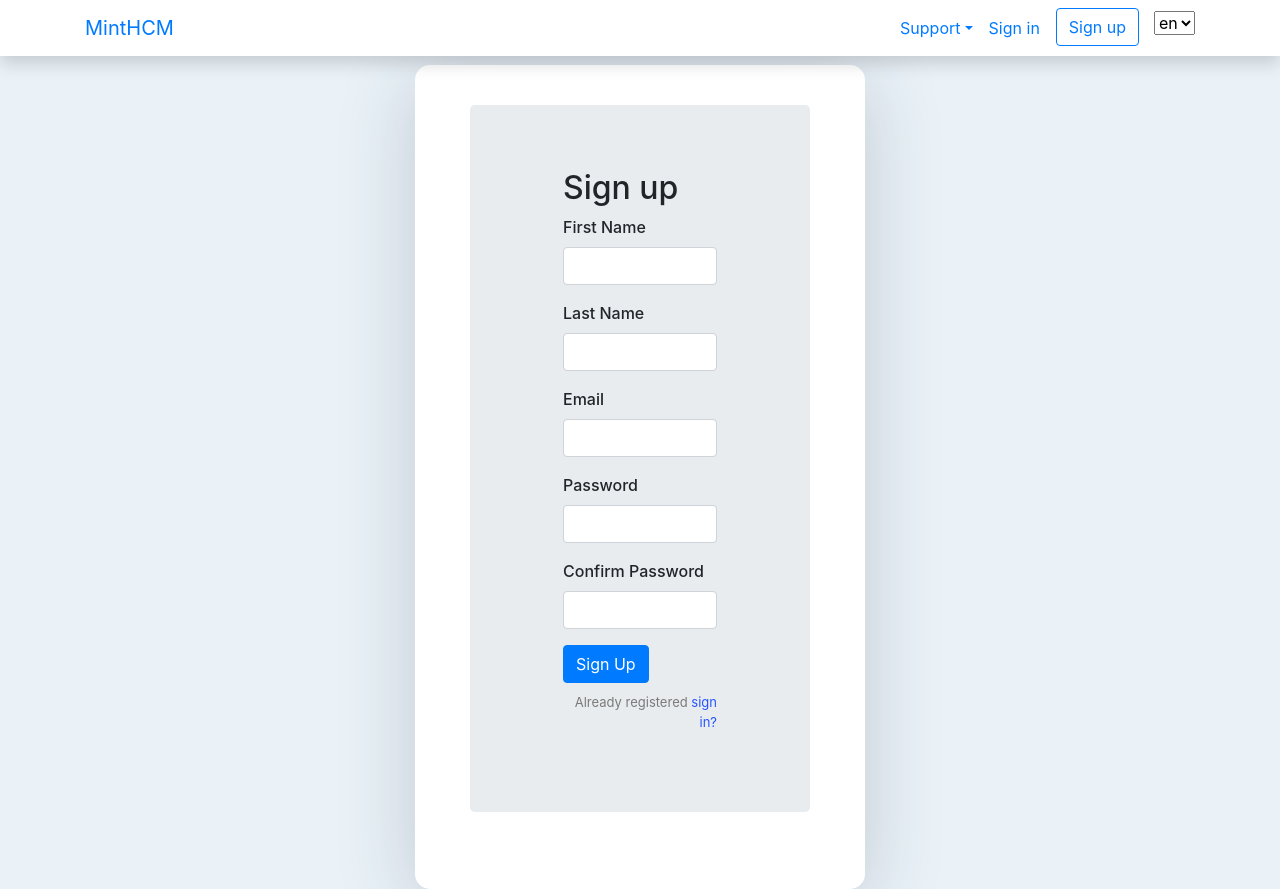
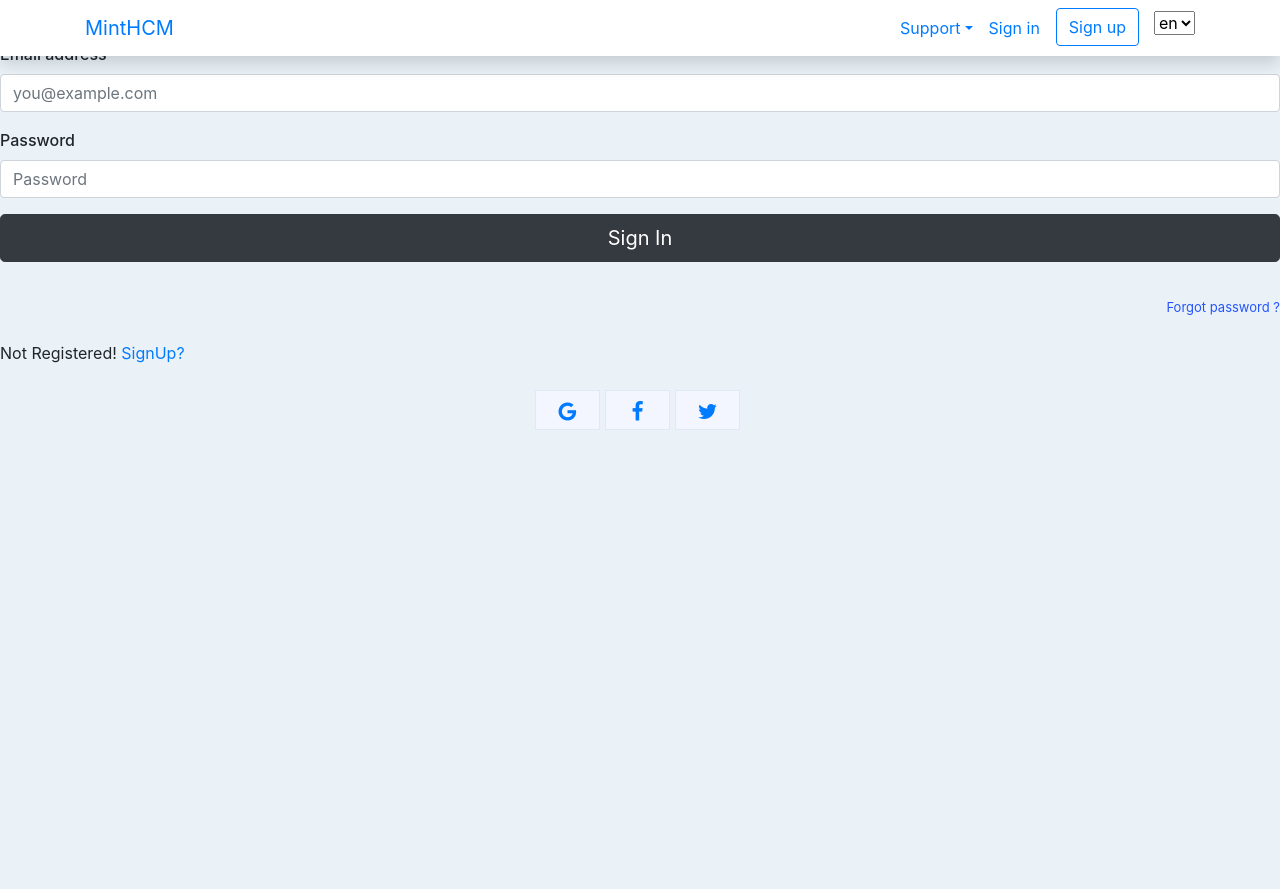
Before and after one commit to MintHcmDemo/frontend-vue-project, a Vue app: page / in a window 1280 px wide. After the commit the page ends 800 px from the top, so only its background shows below. Built offline with nearby package versions, Linux system fonts and the light colour scheme; what vue-resource, vue-session would draw is missing.

Commit message:
Update Signup.vue

```diff
--- a/src/components/Signup.vue
+++ b/src/components/Signup.vue
@@ -1,74 +1,55 @@
 <template>
-    <div class="vertical-center" style="margin-top:6%">
-         <div class="inner-block">
-            <div class="jumbotron ">
-                <div class="container ">
-                    <div class="row">
-                        <div class="col-sm-8 offset-sm-2">
-                            <div>
-                                <h2>{{$t('signup-msg')}}</h2>
+    <div class="vue-tempalte">
         <form @submit.prevent="handleSubmit">
+            <h3>Sign In</h3>
+
             <div class="form-group">
-                                        <label for="firstName">{{$t('first-name')}}</label>
-                                        <input type="text" v-model="user.firstName" id="firstName" name="firstName" class="form-control" :class="{ 'is-invalid': submitted && $v.user.firstName.$error }" />
-                                        <div v-if="submitted && !$v.user.firstName.required" class="invalid-feedback">First Name is required</div>
-                                    </div>
-                                    <div class="form-group">
-                                        <label for="lastName">{{$t('last-name')}}</label>
-                                        <input type="text" v-model="user.lastName" id="lastName" name="lastName" class="form-control" :class="{ 'is-invalid': submitted && $v.user.lastName.$error }" />
-                                        <div v-if="submitted && !$v.user.lastName.required" class="invalid-feedback">Last Name is required</div>
-                                    </div>
-                                    <div class="form-group">
-                                        <label for="email">{{$t('email')}}</label>
-                                        <input type="email" v-model="user.email" id="email" name="email" class="form-control" :class="{ 'is-invalid': submitted && $v.user.email.$error }" />
+                <label>Email address</label>
+                <input type="email" v-model="user.email" id="email" name="email" class="form-control" :class="{ 'is-invalid': submitted && $v.user.email.$error }" placeholder="you@example.com" />
                                 <div v-if="submitted && $v.user.email.$error" class="invalid-feedback">
                                     <span v-if="!$v.user.email.required">Email is required</span>
                                     <span v-if="!$v.user.email.email">Email is invalid</span>
                                 </div>
                                 </div>
+
             <div class="form-group">
-                                        <label for="password">{{$t('password')}}</label>
-                                        <input type="password" v-model="user.password" id="password" name="password" class="form-control" :class="{ 'is-invalid': submitted && $v.user.password.$error }" />
+                <label>Password</label>
+                <input type="password" v-model="user.password" id="password" name="password" class="form-control" :class="{ 'is-invalid': submitted && $v.user.password.$error }" placeholder="Password"  />
                                 <div v-if="submitted && $v.user.password.$error" class="invalid-feedback">
                                     <span v-if="!$v.user.password.required">Password is required</span>
-                                            <span v-if="!$v.user.password.minLength">Password must be at least 6 characters</span>
-                                        </div>
-                                    </div>
-                                    <div class="form-group">
-                                        <label for="confirmPassword">{{$t('confirm-password')}}</label>
-                                        <input type="password" v-model="user.confirmPassword" id="confirmPassword" name="confirmPassword" class="form-control" :class="{ 'is-invalid': submitted && $v.user.confirmPassword.$error }" />
-                                        <div v-if="submitted && $v.user.confirmPassword.$error" class="invalid-feedback">
-                                            <span v-if="!$v.user.confirmPassword.required">Confirm Password is required</span>
-                                            <span v-else-if="!$v.user.confirmPassword.sameAsPassword">Passwords must match</span>
-                                        </div>
-                                    </div>
-                                    <div class="form-group">
-                                        <button class="btn btn-primary" v-on:click.prevent="PostReq">Sign Up</button>
-                                        <p class="forgot-password text-right">
-                                            Already registered
-                                            <router-link :to="{name: 'login'}">sign in?</router-link>
-                                        </p>
-
-                                    </div>
-                                    <p style="color:red">
-                                            {{msg}}
-                                        </p>
-                                </form>
-                            </div>
-                        </div>
                                 </div>
                                 </div>
 
-            </div>
-        </div>
+            <button type="submit" @click.prevent="LoginReq" class="btn btn-dark btn-lg btn-block">Sign In</button>
+
+            <p style="color:red; padding-top:10px">{{msg}}</p>
+
+            <p class="forgot-password text-right mt-2 mb-4">
+                <router-link to="/forgot-password">Forgot password ?</router-link>
+            </p>
+
+             <p class="signup text-left mt-2 mb-4">
+                Not Registered!
+                <router-link :to="{name: 'signup'}">SignUp?</router-link>
+            </p>
+
+            <div class="social-icons">
+                <ul>
+                    <li><a href="#"><i class="fa fa-google"></i></a></li>
+                    <li><a href="#"><i class="fa fa-facebook"></i></a></li>
+                    <li><a href="#"><i class="fa fa-twitter"></i></a></li>
+                </ul>
             </div>
 
+        </form>
+    </div>
 </template>
 
 <script>
-    import { required, email, minLength, sameAs } from "vuelidate/lib/validators";
-    import { REGISTER_ADDRESS } from '@/constants.js'
+    import { required, email } from "vuelidate/lib/validators";
+
     export default {
+        name:'Login',
         data() {
             return {
                 msg: "",
@@ -76,52 +57,56 @@
                     {
                         email : "",
                         password : "",
-                    firstName : "",
-                    lastName : "",
-                    mobileNo : ""
-                },
-                submitted: false
+                    }
                 }
         },
-
         validations: {
             user: {
-                firstName: { required },
-                lastName: { required },
                 email: { required, email },
-                password: { required, minLength: minLength(6) },
-                confirmPassword: { required, sameAsPassword: sameAs('password') }
+                password: { required },
             }
         },
         methods:{
 
-            handleSubmit() {
+                 LoginReq:function()
+                 {
+
+                this.$http.post("http://localhost:8082/login",this.user, {"content-type": "application/json" })
+                    .then(function(response){
+                    this.msg=response.bodyText
+                    console.log(this.msg)
+                    if (response.status === 200) {
+
+                        this.$session.start()
+                         this.$store.commit("setAuthentication",true);
+                       this.$router.replace({name:"home-page"});
+
+
+                        }
+                    })
+                    .catch(e => {
+                        this.msg=e.bodyText;
+                        console.log(e); })
+
+            }
+
+
+            },
+            handleSubmit()
+            {
                 this.submitted = true;
 
                 // stop here if form is invalid
                 this.$v.$touch();
-                if (this.$v.$invalid) {
+                if (this.$v.$invalid)
+                {
                     return;
                 }
 
                 alert("SUCCESS!! :-)\n\n" + JSON.stringify(this.user));
-            },
-
-            PostReq: function()
-            {
-
-                if (this.user.email) {
-                this.$http.post(REGISTER_ADDRESS,this.user, {"content-type": "application/json" })
-                    .then(function(response){
-                    console.log(response);
-                    this.msg=JSON.parse(response.bodyText).msg
-                    })
-                    .catch(e => {
-                        this.msg=JSON.parse(e.bodyText).msg;
-                        console.log(e); })
+            }
         }
 
-            }
-        }
-    }
+
+
 </script>
```
Lines whose indentation alone changed are shown as unchanged.
